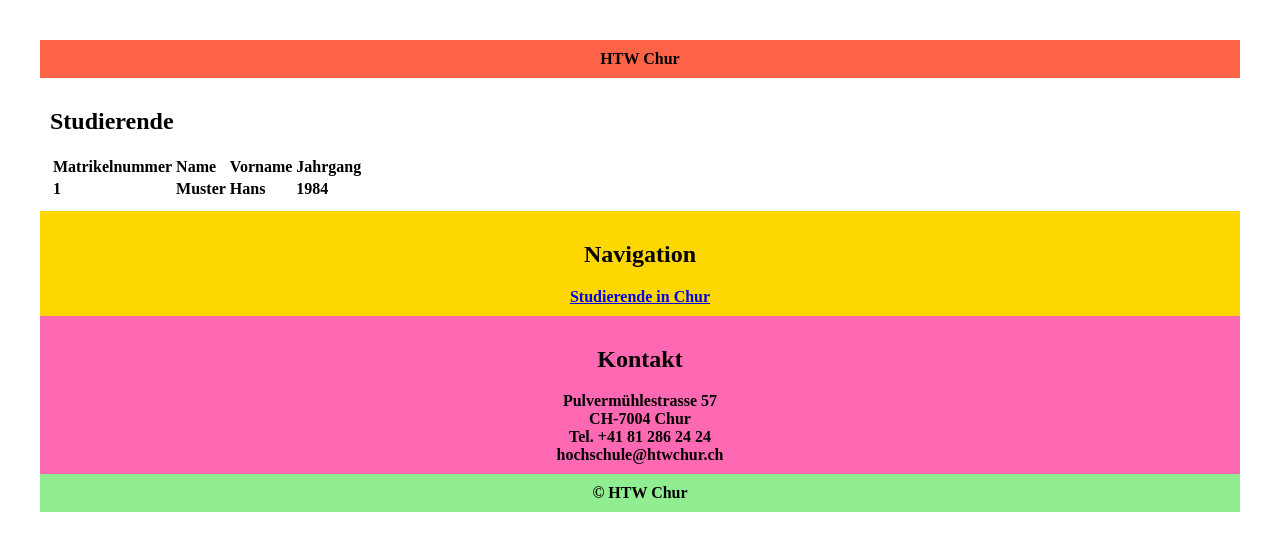
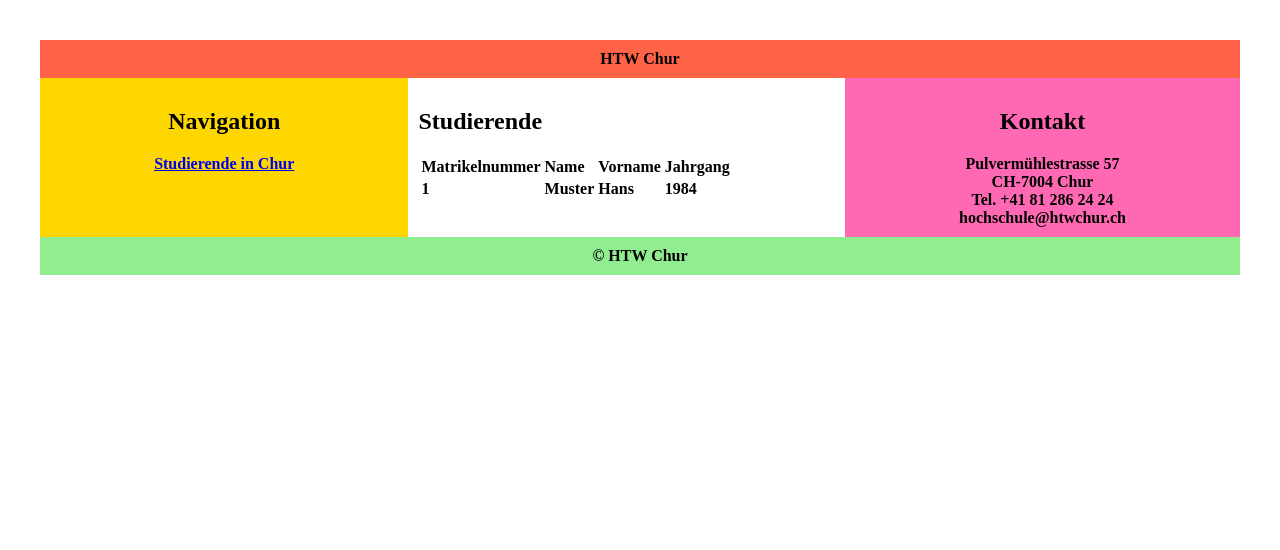
Before and after one commit to gianbrunner/IuK_III_M, a plain HTML site: page 03_media_queries/03_media_queries.html in a window 1280 px wide. Drawn offline with Linux system fonts and the light colour scheme.

Commit message:
Aufgabe 2 und 3 erledigt

```diff
--- a/03_media_queries/03_media_queries.css
+++ b/03_media_queries/03_media_queries.css
@@ -44,16 +44,29 @@
 
 /* Aufgabe 2: Navigation & Kontakt Nebeneinander darstellen  */
 @media screen and (min-width: 600px){
-    .aside-1{
-        width: 50%;
-    }
-    aside-2{
-        width: 50%;
+    .aside {
+        flex: 1 auto;
     }
 }
 
 /* Aufgabe 3: Studierende, Navigation & Kontakt Nebeneinander darstellen  */
-
+@media screen and (min-width: 800px){
+    .main{
+        flex: 2 0px;
+    }
+    .aside-1{
+        order: 1;
+    }
+    .main{
+        order:2;
+    }
+    .aside-2{
+        order:3;
+    }
+    .footer{
+        order: 4;
+    }
+}
 /* Aufgabe 4: Tabellenspalten ausblenden*/
 @media screen and (max-width: 600px){
     .hide{
```
Also changed, not shown: 03_media_queries/03_media_queries.html (+3 -1 lines).
